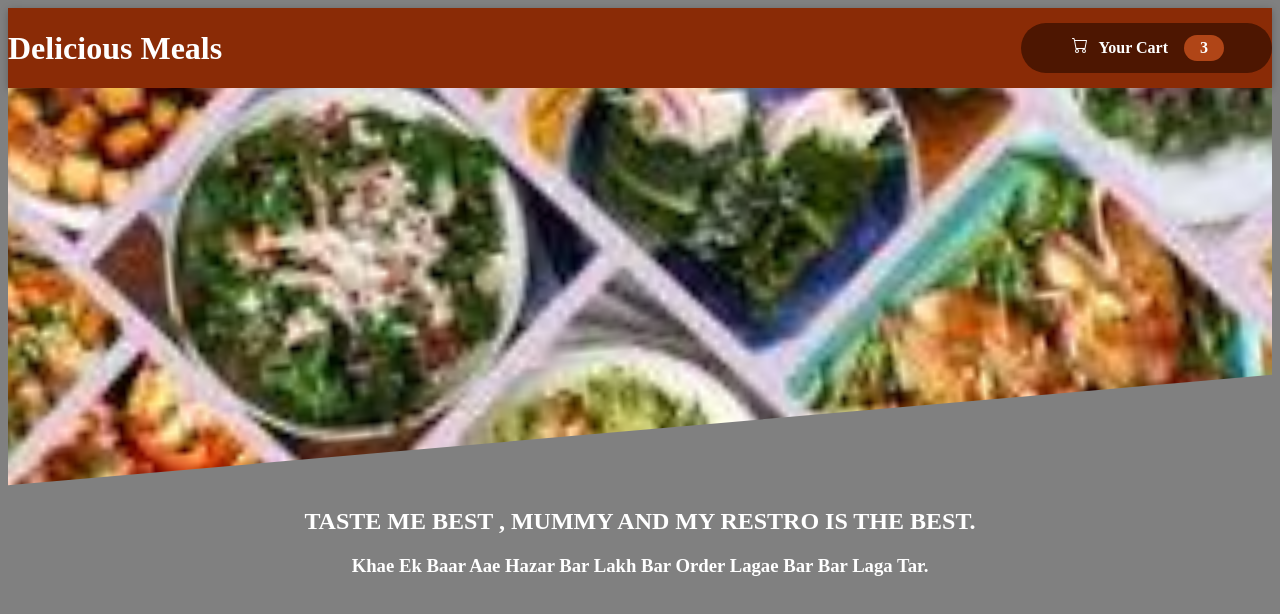
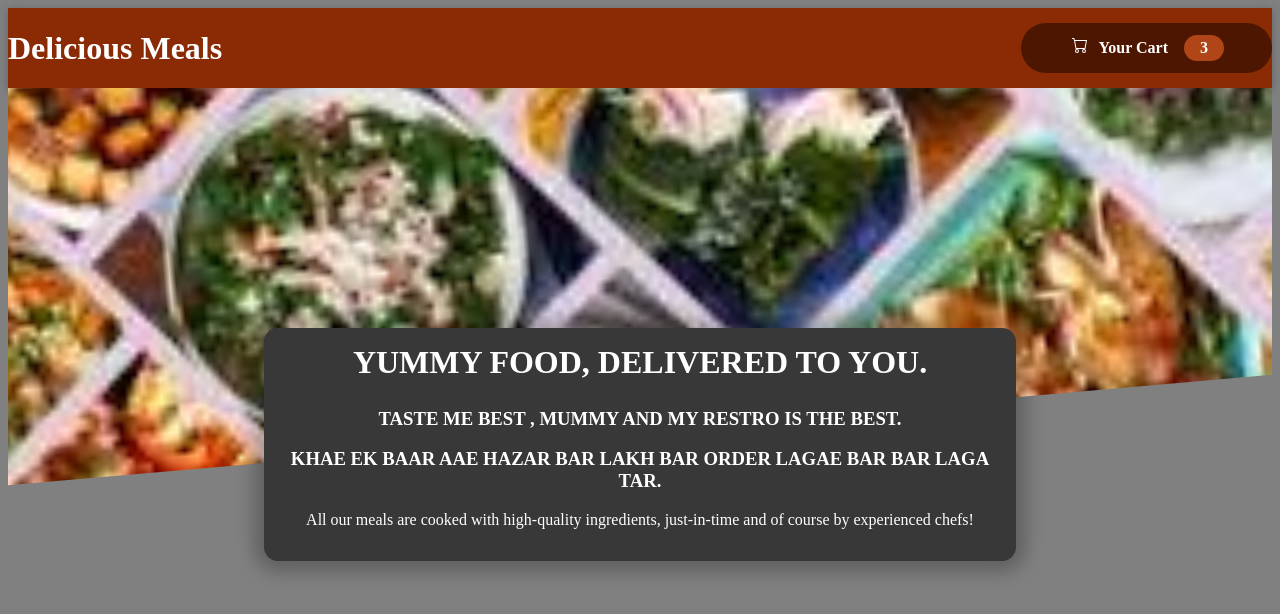
Before and after one commit to CoolShivas/React_Restaurants_App, a React (Vite) app in the folder my_restro_app/: page / in a window 1280 px wide. Shown: the top 614 px of the page. Built offline with nearby package versions, Linux system fonts and the light colour scheme.

Commit message:
Meals_MealsSummaryCSS_ComponentAdded

```diff
--- a/my_restro_app/src/App.jsx
+++ b/my_restro_app/src/App.jsx
@@ -1,4 +1,4 @@
-import Summary from "./components/Summary";
+import Meals from "./components/Meals/Meals";
 import Header from "./components/LayOut/Header";
 
 
@@ -6,7 +6,9 @@ import Header from "./components/LayOut/Header";
 function App() {
   return <>
     <Header></Header>
-    <Summary></Summary>
+    <main>
+      <Meals></Meals>
+    </main>
   </>
 }
 
--- /dev/null
+++ b/my_restro_app/src/components/Meals/Meals.jsx
@@ -0,0 +1,10 @@
+import MealsSummary from "./MealsSummary";
+
+
+const Meals = () => {
+    return <>
+        <MealsSummary></MealsSummary>
+    </>
+}
+
+export default Meals;
--- /dev/null
+++ b/my_restro_app/src/components/Meals/MealsSummary.jsx
@@ -0,0 +1,16 @@
+import classes from "./MealsSummary.module.css";
+
+
+const MealsSummary = () => {
+    return <section className={classes.summary}>
+        <h2>
+            yummy food, delivered to you.
+        </h2>
+        <h3>   Taste me best , Mummy and my restro is the best. </h3>
+        <h3> khae ek baar aae hazar bar lakh bar order lagae bar bar laga tar. </h3>
+        <p> All our meals are cooked with high-quality ingredients, just-in-time and of course by experienced chefs! </p>
+
+    </section>
+}
+
+export default MealsSummary;
--- /dev/null
+++ b/my_restro_app/src/components/Meals/MealsSummary.module.css
@@ -0,0 +1,26 @@
+.summary {
+    color: white;
+    text-align: center;
+    max-width: 45rem;
+    width: 90%;
+    margin: auto;
+    /* Moving text iside the image of fullFood inside a box */
+    margin-top: -10rem;
+    position: relative;
+    background-color: #383838;
+    color: white;
+    border-radius: 14px;
+    padding: 1rem;
+    box-shadow: 0 1px 18px 10px rgba(0, 0, 0, 0.25);
+}
+
+.summary h2 {
+    text-transform: uppercase;
+    font-size: 2rem;
+    margin-top: 0;
+}
+
+
+.summary h3 {
+    text-transform: uppercase;
+}
--- a/my_restro_app/src/components/Summary.jsx
+++ /dev/null
@@ -1,10 +0,0 @@
-import classes from "./Summary.module.css";
-
-const Summary = () => {
-    return <>
-        <h2 className={classes.header_two}>   Taste me best , Mummy and my restro is the best. </h2>
-        <h3 className={classes.header_three}> khae ek baar aae hazar bar lakh bar order lagae bar bar laga tar. </h3>
-    </>
-}
-
-export default Summary;
--- a/my_restro_app/src/components/Summary.module.css
+++ /dev/null
@@ -1,12 +0,0 @@
-.header_two {
-    color: white;
-    text-transform: uppercase;
-    text-align: center;
-}
-
-
-.header_three {
-    color: white;
-    text-transform: capitalize;
-    text-align: center;
-}
```
